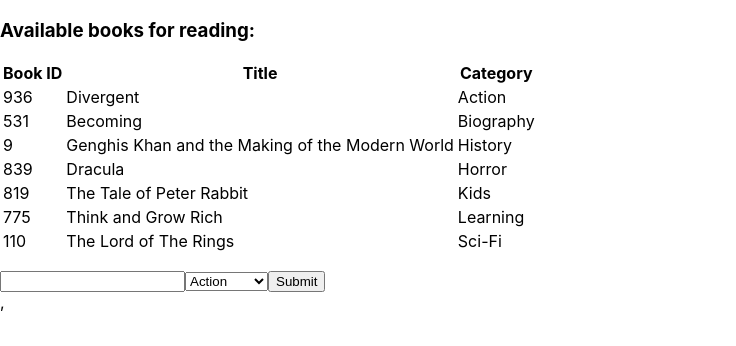
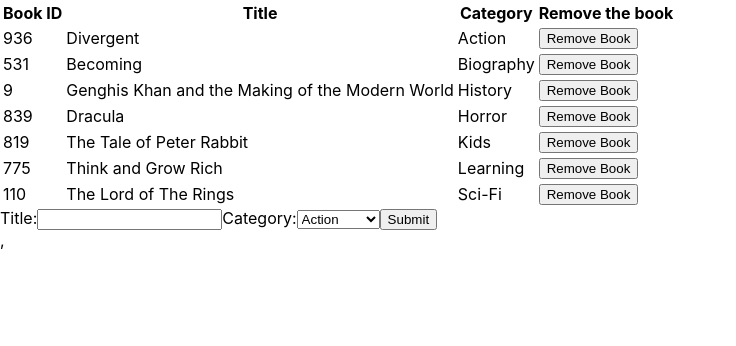
Before and after one commit to mimipeshy/react-bookstore-cms, a React (Create React App) app: page / in a window 1280 px wide. Shown: the top 346 px of the page, without its empty margins (0-736 px from the left). Built offline with nearby package versions, Linux system fonts and the light colour scheme.

Commit message:
Fixed infinite loop in booklists

```diff
--- a/src/containers/Book.js
+++ b/src/containers/Book.js
@@ -1,15 +1,23 @@
 import PropTypes from 'prop-types';
 
-const Book = ({ book }) => (
+const Book = ({ book, clickHandler }) => {
+  const removeBook = () => {
+    clickHandler(book);
+  };
+  return (
     <tr key={book.id}>
       <td>{book.id}</td>
       <td>{book.title}</td>
       <td>{book.category}</td>
+      <td>
+        <button onClick={removeBook} type="button">Remove Book</button>
+      </td>
     </tr>
   );
-
+};
 Book.propTypes = {
   book: PropTypes.string.isRequired,
+  clickHandler: PropTypes.func.isRequired,
 };
 
 export default Book;
--- a/src/containers/BookLists.js
+++ b/src/containers/BookLists.js
@@ -2,38 +2,41 @@
 import { connect } from 'react-redux';
 import PropTypes from 'prop-types';
 import Book from './Book';
+import { removeBook } from '../actions/index';
 
-const BookLists = ({ books }) => (
-  <div>
-    <h3>Available books for reading: </h3>
+const BooksList = ({ books, removeBook }) => {
+  const handleRemoveBook = (book) => {
+    removeBook(book);
+  };
+  return (
     <table>
       <thead>
         <tr>
           <th>Book ID</th>
           <th>Title</th>
           <th>Category</th>
+          <th>Remove the book</th>
         </tr>
       </thead>
       <tbody>
         {books.map((book) => (
-          <Book
-            book={book}
-            key={book.id}
-            title={book.title}
-            category={book.category}
-          />
+          <Book book={book} key={book.id} clickHandler={handleRemoveBook} />
         ))}
       </tbody>
     </table>
-  </div>
-);
+  );
+};
 
-BookLists.propTypes = {
+BooksList.propTypes = {
   books: PropTypes.arrayOf(PropTypes.object).isRequired,
+  removeBook: PropTypes.func.isRequired,
 };
 
 const mapStateToProps = (state) => ({
   books: state,
 });
 
-export default connect(mapStateToProps)(BookLists);
+const mapDispatch = {
+  removeBook,
+};
+export default connect(mapStateToProps, mapDispatch)(BooksList);
--- a/src/containers/BooksForm.js
+++ b/src/containers/BooksForm.js
@@ -1,70 +1,54 @@
-import React, { Component } from 'react';
+import React, { useState } from 'react';
+import PropTypes from 'prop-types';
 import { connect } from 'react-redux';
-import PropTypes from 'prop-types';
 import { createBook } from '../actions/index';
 
-const categories = ['Action', 'Biography', 'History', 'Horror', 'Kids', 'Learning', 'Sci-Fi'];
+const BooksForm = ({ createBook }) => {
+  const categories = ['Action', 'Biography', 'History', 'Horror', 'Kids', 'Learning', 'Sci-Fi'];
 
-class BooksForm extends Component {
-  constructor(props) {
-    super(props);
-    this.state = {
-      title: '',
-      category: categories[0],
-    };
-  }
+  const [title, setTitle] = useState('');
+  const [category, setCategory] = useState('Action');
 
-  handleChange = (e) => {
-    this.setState({ [e.target.name]: e.target.value });
+  const handleChange = (e) => {
+    if (e.target.id === 'title') {
+      setTitle(e.target.value);
+    } else {
+      setCategory(e.target.value);
+    }
   };
 
-  handleSubmit = (e) => {
+  const handleSubmit = (e) => {
     e.preventDefault();
-    const book = {
-      ...this.state, id: Math.floor(Math.random() * 1000),
-    };
-
-    const { createBook } = this.props;
-
-    createBook(book);
-    this.resetForm();
+    createBook({ id: Math.floor(Math.random() * 1000), title, category });
+    setTitle('');
+    setCategory('Action');
   };
 
-  resetForm = () => {
-    this.setState({
-      id: '',
-      title: '',
-      category: '',
-    });
-  }
-
-  render() {
-    const { title, category } = this.state;
-    return (
-      <div>
-        <p>{title}</p>
-
-        <form onSubmit={this.handleSubmit}>
-          <input name="title" type="text" value={title} onChange={this.handleChange} />
-          <select name="category" value={category} onChange={this.handleChange}>
-            {categories && categories.map((category) => (
-              <option key={category}>{category}</option>
-            ))}
-          </select>
-          <button type="submit">Submit</button>
-        </form>
-
-      </div>
-    );
-  }
-}
+  return (
+    <form>
+      <label htmlFor="title">
+        Title:
+        <input type="text" name="title" id="title" onChange={handleChange} value={title} />
+      </label>
+      <label htmlFor="category">
+        Category:
+        <select id="category" value={category} onChange={handleChange}>
+          {categories.map((cat) => (
+            <option value={cat} key={cat}>{cat}</option>
+          ))}
+        </select>
+      </label>
+      <input type="submit" value="Submit" onClick={handleSubmit} />
+    </form>
+  );
+};
 
 BooksForm.propTypes = {
-  createBook: PropTypes.instanceOf(Function).isRequired,
+  createBook: PropTypes.func.isRequired,
 };
 
-const mapDispatchToProps = (dispatch) => ({
-  createBook: (book) => dispatch(createBook(book)),
-});
+const mapDispatch = {
+  createBook,
+};
 
-export default connect(null, mapDispatchToProps)(BooksForm);
+export default connect(null, mapDispatch)(BooksForm);
```
Lines whose indentation alone changed are shown as unchanged.
